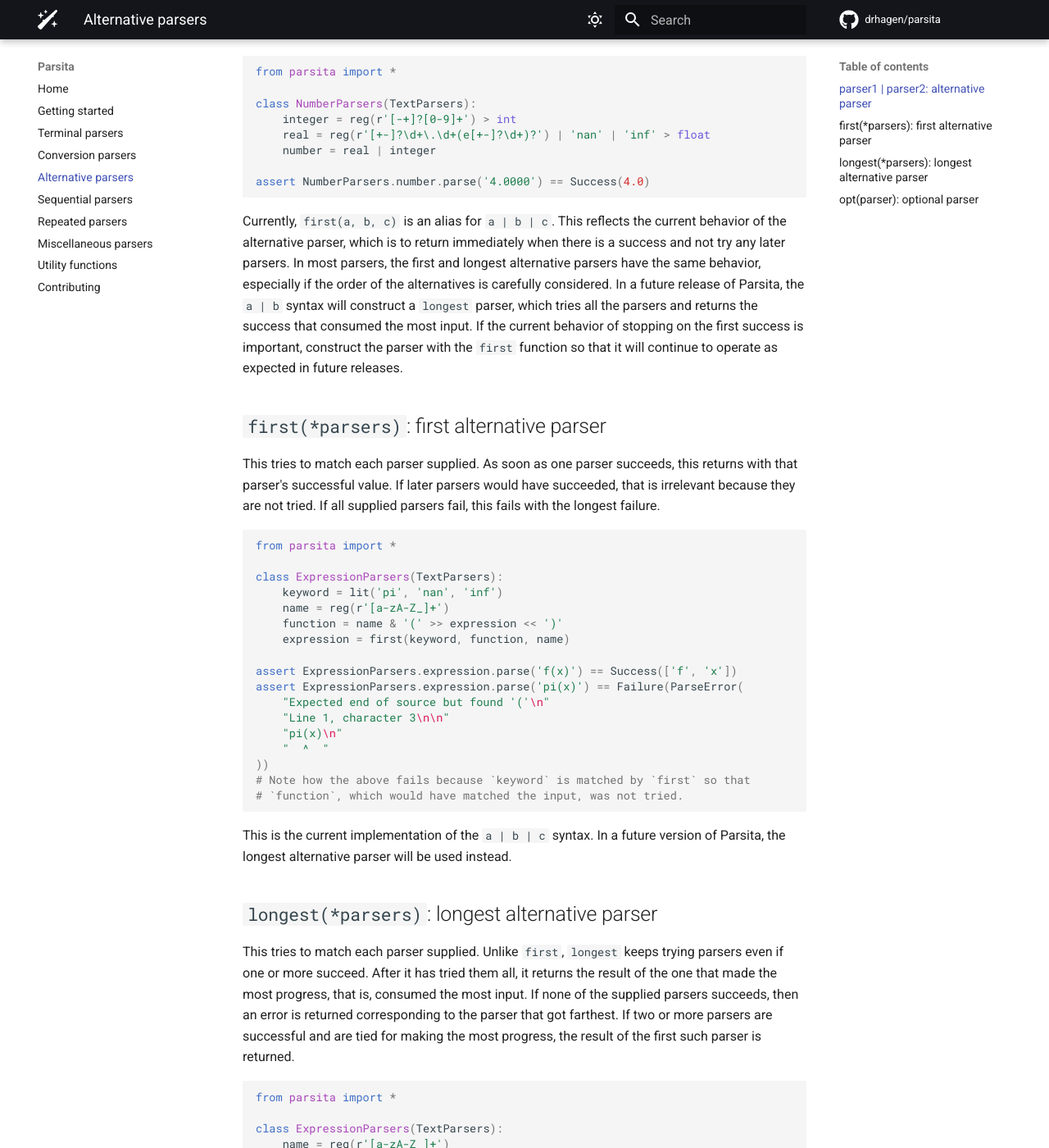
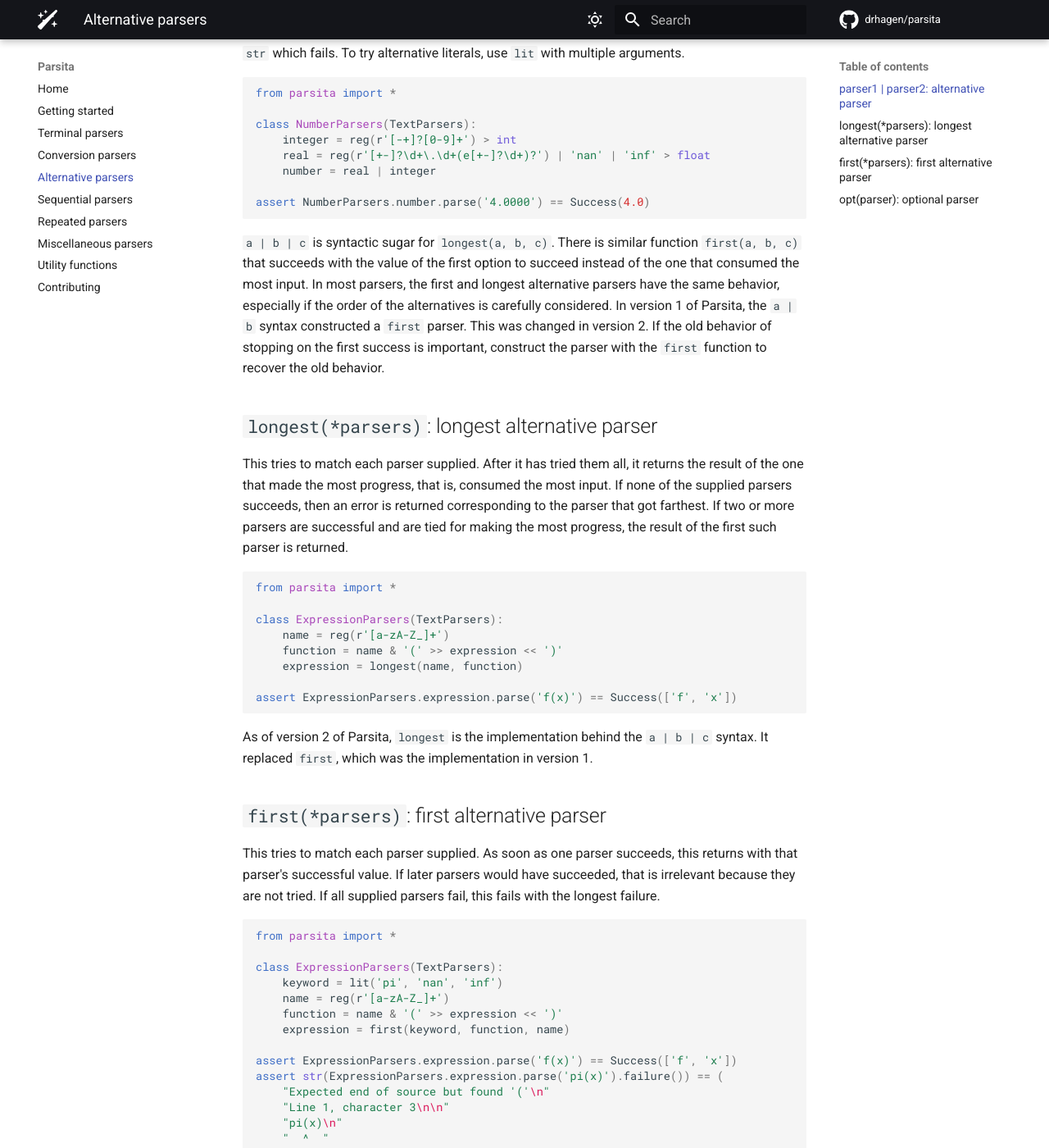
Before and after one commit to drhagen/parsita, an MkDocs documentation site: the page built from docs/alternative_parsers.md, in a window 1280 px wide and 1400 px high, scrolled down 281 px. Shown: the whole window at 82% size. Built offline with MkDocs 1.6.1 and Material for MkDocs 9.7.7, drawn with Linux system fonts in a browser that asks for light colours; comment, search, counter and statistics services are not loaded; some of the changed text lies outside the part shown.

Commit message:
Make longest the default alternative operator (#63)
* Use LongestAlternativeParser in __or__
* Use LongestAlternativeParser in lit
* Rename AlternativeParser to FirstAlternativeParser
* Fix broken expected failures in docs

````diff
--- a/docs/alternative_parsers.md
+++ b/docs/alternative_parsers.md
@@ -2,7 +2,7 @@
 
 ## `parser1 | parser2`: alternative parser
 
-This tries to match `parser1`. If it fails, it then tries to match `parser2`. If both fail, it returns the failure message from whichever one got farther. Either side can be a bare string, not both because `'a' | 'b'` tries to call `__or__` on `str` which fails. To try alternative literals, use `lit` with multiple arguments.
+This tries to match `parser1` and `parser2`. If one succeeds and the other fails, it returns the value of the one that succeeded. If both succeed, it returns the value of the one that consumed more input in order to succeed. If both fail, it returns the failure message from whichever one got farther. Either side can be a bare string, but not both because `'a' | 'b'` tries to call `__or__` on `str` which fails. To try alternative literals, use `lit` with multiple arguments.
 
 ```python
 from parsita import *
@@ -15,7 +15,24 @@
 assert NumberParsers.number.parse('4.0000') == Success(4.0)
 ```
 
-Currently, `first(a, b, c)` is an alias for `a | b | c`. This reflects the current behavior of the alternative parser, which is to return immediately when there is a success and not try any later parsers. In most parsers, the first and longest alternative parsers have the same behavior, especially if the order of the alternatives is carefully considered. In a future release of Parsita, the `a | b` syntax will construct a `longest` parser, which tries all the parsers and returns the success that consumed the most input. If the current behavior of stopping on the first success is important, construct the parser with the `first` function so that it will continue to operate as expected in future releases.
+`a | b | c` is syntactic sugar for `longest(a, b, c)`. There is similar function `first(a, b, c)` that succeeds with the value of the first option to succeed instead of the one that consumed the most input. In most parsers, the first and longest alternative parsers have the same behavior, especially if the order of the alternatives is carefully considered. In version 1 of Parsita, the `a | b` syntax constructed a `first` parser. This was changed in version 2. If the old behavior of stopping on the first success is important, construct the parser with the `first` function to recover the old behavior.
+
+## `longest(*parsers)`: longest alternative parser
+
+This tries to match each parser supplied. After it has tried them all, it returns the result of the one that made the most progress, that is, consumed the most input. If none of the supplied parsers succeeds, then an error is returned corresponding to the parser that got farthest. If two or more parsers are successful and are tied for making the most progress, the result of the first such parser is returned.
+
+```python
+from parsita import *
+
+class ExpressionParsers(TextParsers):
+    name = reg(r'[a-zA-Z_]+')
+    function = name & '(' >> expression << ')'
+    expression = longest(name, function)
+
+assert ExpressionParsers.expression.parse('f(x)') == Success(['f', 'x'])
+```
+
+As of version 2 of Parsita, `longest` is the implementation behind the `a | b | c` syntax. It replaced `first`, which was the implementation in version 1.
 
 ## `first(*parsers)`: first alternative parser
 
@@ -31,36 +48,20 @@
     expression = first(keyword, function, name)
 
 assert ExpressionParsers.expression.parse('f(x)') == Success(['f', 'x'])
-assert ExpressionParsers.expression.parse('pi(x)') == Failure(ParseError(
+assert str(ExpressionParsers.expression.parse('pi(x)').failure()) == (
     "Expected end of source but found '('\n"
     "Line 1, character 3\n\n"
     "pi(x)\n"
     "  ^  "
-))
+)
 # Note how the above fails because `keyword` is matched by `first` so that
 # `function`, which would have matched the input, was not tried.
 ```
 
-This is the current implementation of the `a | b | c` syntax. In a future version of Parsita, the longest alternative parser will be used instead.
-
-## `longest(*parsers)`: longest alternative parser
-
-This tries to match each parser supplied. Unlike `first`, `longest` keeps trying parsers even if one or more succeed. After it has tried them all, it returns the result of the one that made the most progress, that is, consumed the most input. If none of the supplied parsers succeeds, then an error is returned corresponding to the parser that got farthest. If two or more parsers are successful and are tied for making the most progress, the result of the first such parser is returned.
-
-```python
-from parsita import *
-
-class ExpressionParsers(TextParsers):
-    name = reg(r'[a-zA-Z_]+')
-    function = name & '(' >> expression << ')'
-    expression = longest(name, function)
-
-assert ExpressionParsers.expression.parse('f(x)') == Success(['f', 'x'])
-```
-
-In a future version of Parsita, this will replace `first` as the implementation behind the `a | b | c` syntax.
+In version 1 of Parsita, this was the implementation behind the `a | b | c` syntax. As of version 2, `longest` is used instead.
 
 ## `opt(parser)`: optional parser
+
 An optional parser tries to match its argument. If the argument succeeds, it returns a list of length one with the successful value as its only element. If the argument fails, then `opt` succeeds anyway, but returns an empty list and consumes no input.
 
 ```python
````
Also changed, not shown: docs/miscellaneous_parsers.md (+3 -2 lines), 6 other files.
